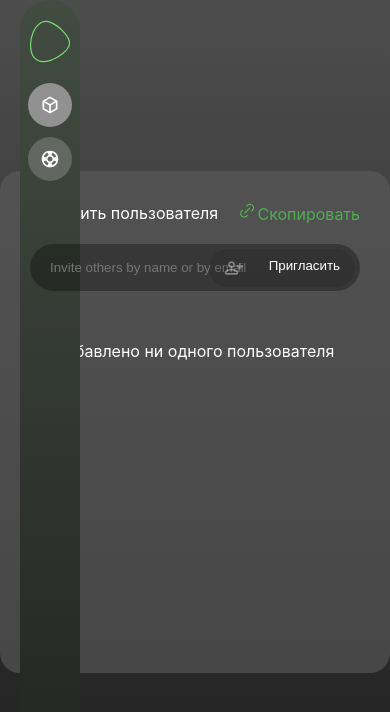
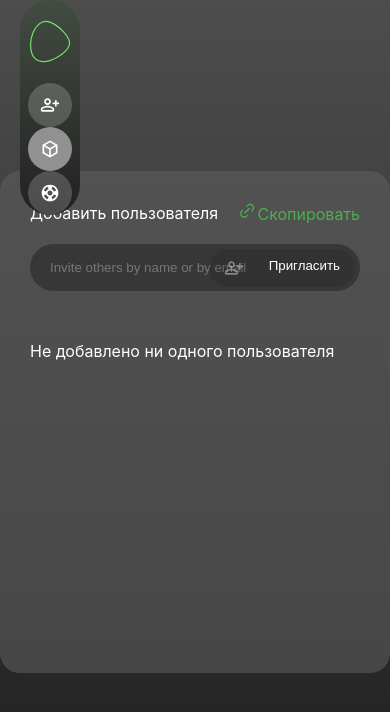
Before and after one commit to dkim08/email-react, a React (Create React App) app: page / in a window 390 px wide. Both pictures are taken after a click on the element 50 px from the left and 105 px from the top of the page. Shown: the top 712 px of the page. Built offline with nearby package versions, Linux system fonts and the light colour scheme.

Commit message:
added mobile adaptation for header

```diff
--- a/src/components/Header/index.jsx
+++ b/src/components/Header/index.jsx
@@ -1,6 +1,6 @@
 import './style.css';
 import SvgSelector from '../SvgSelector';
-import { useState } from 'react';
+import {useEffect, useState} from 'react';
 import { Link } from "react-router";
 import { paths } from '../../utils/constants';
 import { useNavigate, useLocation } from "react-router";
@@ -8,7 +8,8 @@ import { useNavigate, useLocation } from "react-router";
 const Header = () => {
     const navigate = useNavigate();
     const location = useLocation();
-
+    const [isMobileSize, setIsMobileSize] = useState(window.innerWidth <= 820);
+    const [isMobileMenuExpanded, setIsMobileMenuExpanded] = useState(false);
     const [activePage, setActivePage] = useState(paths.EMAIL.path);
 
     const routeHandle = (route) => {
@@ -16,27 +17,80 @@ const Header = () => {
         navigate(route);
     };
 
+    const expandMenuHandle = () => {
+        setIsMobileMenuExpanded(!isMobileMenuExpanded);
+    }
+
+    const DesktopNavigation = () => {
         return (
-        <div className='header-container'>
-            <header className='header'>
-                <div className="logo-container">
-                    <SvgSelector name="iconOne" action={() => navigate('/')} />
-                </div>
-
             <div className="nav">
                 <div
                     className={`nav-button-container ${location.pathname === '/' ? 'active' : ''}`}
                     onClick={() => routeHandle('/')}
                 >
-                        <SvgSelector name="iconCube" />
+                    <SvgSelector name="iconCube"/>
                 </div>
                 <div
                     className={`nav-button-container ${location.pathname === '/links' ? 'active' : ''}`}
                     onClick={() => routeHandle('/links')}
                 >
-                        <SvgSelector name="iconCircle" />
+                    <SvgSelector name="iconCircle"/>
                 </div>
             </div>
+        )
+    }
+
+    const MobileNavigation = () => {
+        return (
+            <div className="mobile-nav">
+                <div
+                    className={`nav-button-container`}
+                    onClick={expandMenuHandle}
+                >
+                    {isMobileMenuExpanded ? <SvgSelector name="iconPerson"/> : <SvgSelector name="iconLink"/>}
+                </div>
+
+                {isMobileMenuExpanded && (
+                    <div className={`mobile-nav-button-container`}>
+                        <div
+                            className={`nav-button-container ${location.pathname === '/' ? 'active' : ''}`}
+                            onClick={() => routeHandle('/')}
+                        >
+                            <SvgSelector name="iconCube"/>
+                        </div>
+                        <div
+                            className={`nav-button-container ${location.pathname === '/links' ? 'active' : ''}`}
+                            onClick={() => routeHandle('/links')}
+                        >
+                            <SvgSelector name="iconCircle"/>
+                        </div>
+                    </div>
+                )}
+            </div>
+        )
+    }
+
+    useEffect(() => {
+        const isMobileHandle = () => {
+            if (window.innerWidth <= 820) {
+                setIsMobileSize(true);
+                return;
+            }
+            setIsMobileSize(false);
+        }
+
+        window.addEventListener("resize", isMobileHandle);
+        return () => window.removeEventListener("resize", isMobileHandle);
+    }, []);
+
+    return (
+        <div className={'header-container'}>
+            <header className={`${isMobileSize ? 'mobile-header' : 'header'}`}>
+                <div className="logo-container">
+                    <SvgSelector name="iconOne" action={() => navigate('/')}/>
+                </div>
+                {!isMobileSize && <DesktopNavigation/>}
+                {isMobileSize && <MobileNavigation/>}
             </header>
         </div>
     );
--- a/src/components/Header/style.css
+++ b/src/components/Header/style.css
@@ -15,6 +15,21 @@
     align-items: center;
     justify-content: flex-start;
     gap: 20px;
+    transition: all 0.2s ease-in-out;
+}
+
+.mobile-header {
+    padding-top: 20px;
+    background: linear-gradient(to top, rgb(33, 33, 33), rgb(66, 76, 65) );
+    border-radius: 70px;
+    width: 60px;
+    max-height: 250px;
+    display: flex;
+    flex-direction: column;
+    align-items: center;
+    justify-content: flex-start;
+    gap: 20px;
+    transition: all 0.2s ease-in-out;
 }
 
 .logo-container {
```
Lines whose indentation alone changed are shown as unchanged.
